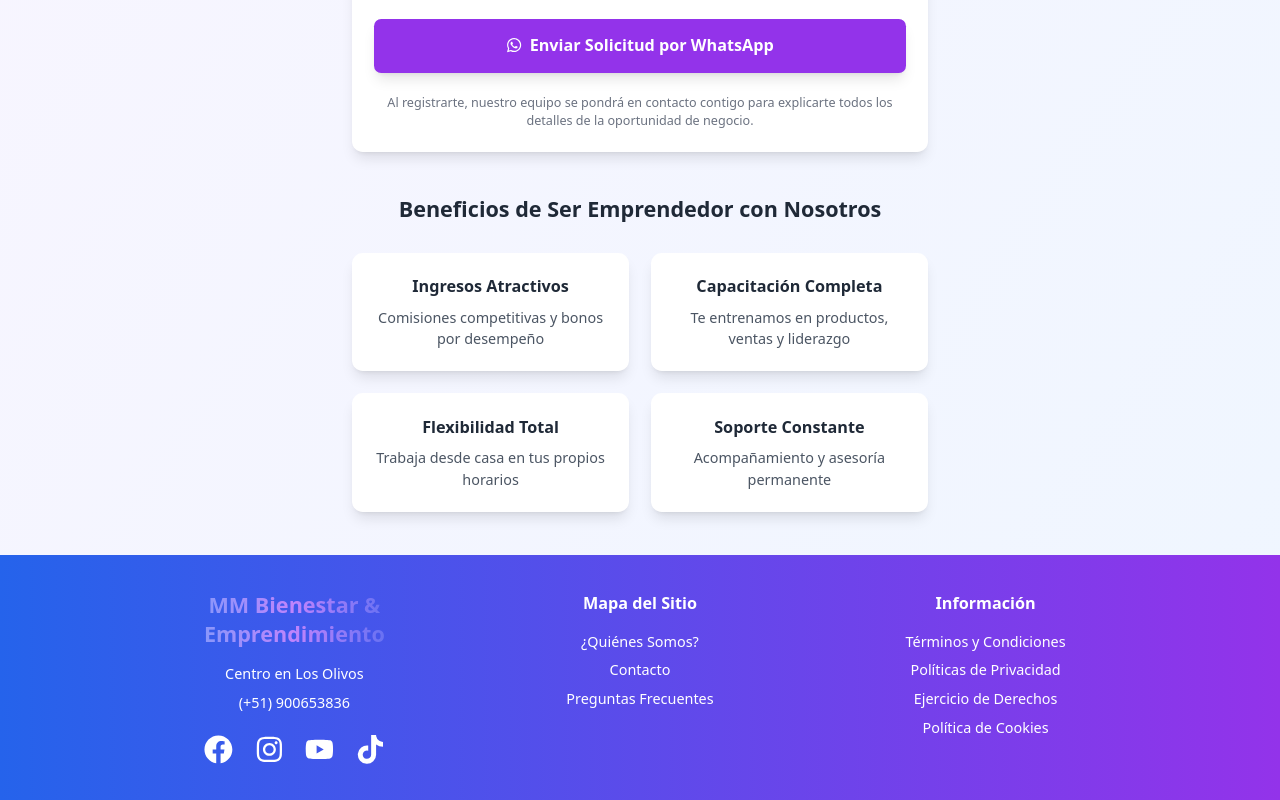
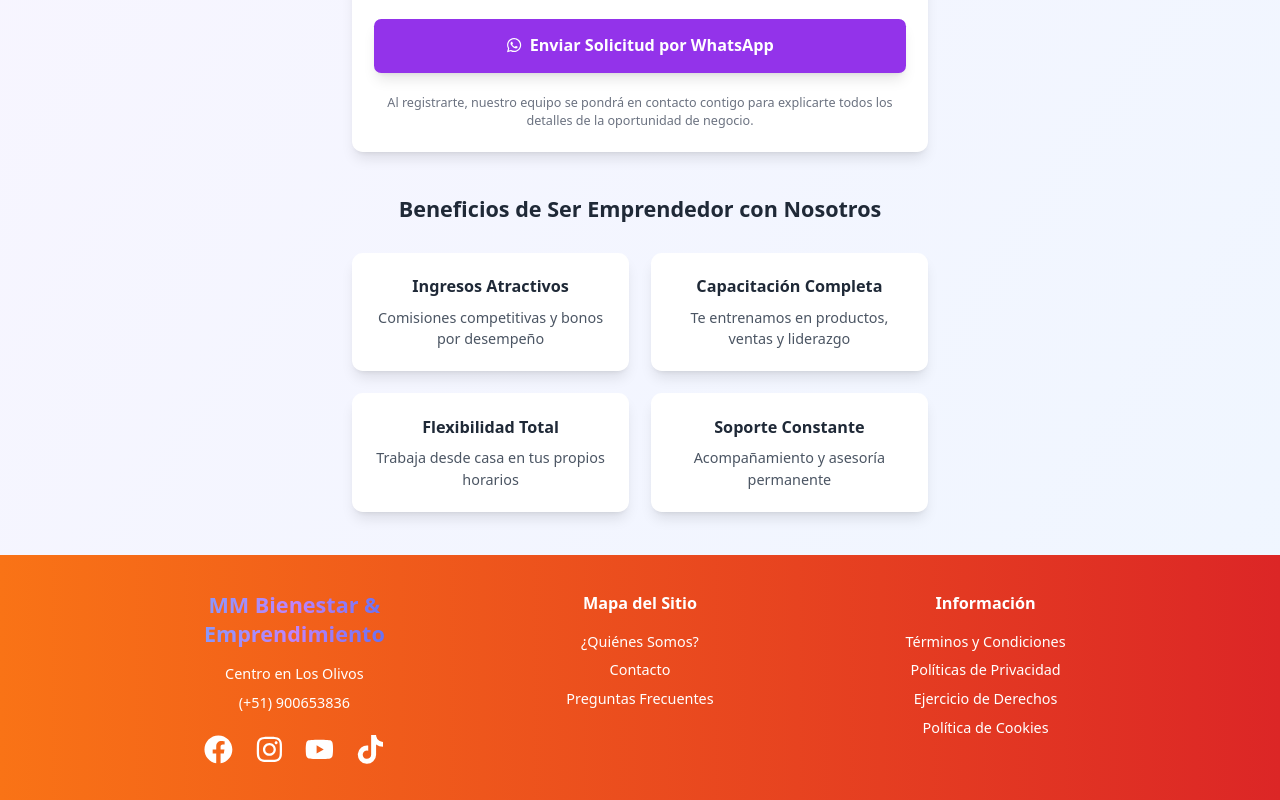
Before and after one commit to Felakz/MiriamMautino, a React (Vite) app: page /registro/emprendedor in a window 1280 px wide. Shown: the part 1064-1864 px from the top of the page. Built offline with nearby package versions, Linux system fonts and the light colour scheme.

Commit message:
Update: Agregar degradados personalizados a footers de páginas InfoProducto, RegistroCliente y RegistroEmprendedor

```diff
--- a/src/pages/InfoProducto.tsx
+++ b/src/pages/InfoProducto.tsx
@@ -184,7 +184,7 @@ export default function InfoProducto() {
       </section>
 
       {/* Footer */}
-      <SocialLinks />
+      <SocialLinks gradientColors="from-blue-500 to-cyan-600" />
     </div>
   );
 }
--- a/src/pages/RegistroCliente.tsx
+++ b/src/pages/RegistroCliente.tsx
@@ -233,7 +233,7 @@ ${formData.mensaje || "Sin mensaje adicional"}
       </div>
 
       {/* Footer */}
-      <SocialLinks />
+      <SocialLinks gradientColors="from-purple-500 to-pink-600" />
     </div>
   );
 }
--- a/src/pages/RegistroEmprendedor.tsx
+++ b/src/pages/RegistroEmprendedor.tsx
@@ -306,7 +306,7 @@ ${formData.mensaje || "Sin mensaje adicional"}
       </div>
 
       {/* Footer */}
-      <SocialLinks />
+      <SocialLinks gradientColors="from-orange-500 to-red-600" />
     </div>
   );
 }
```
